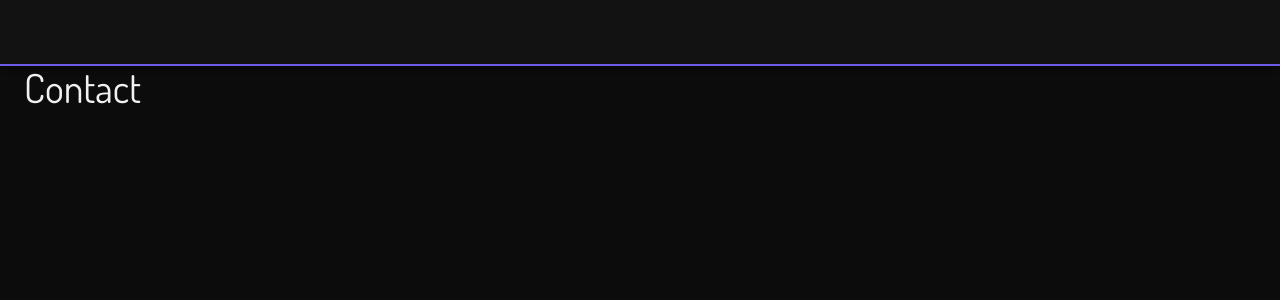
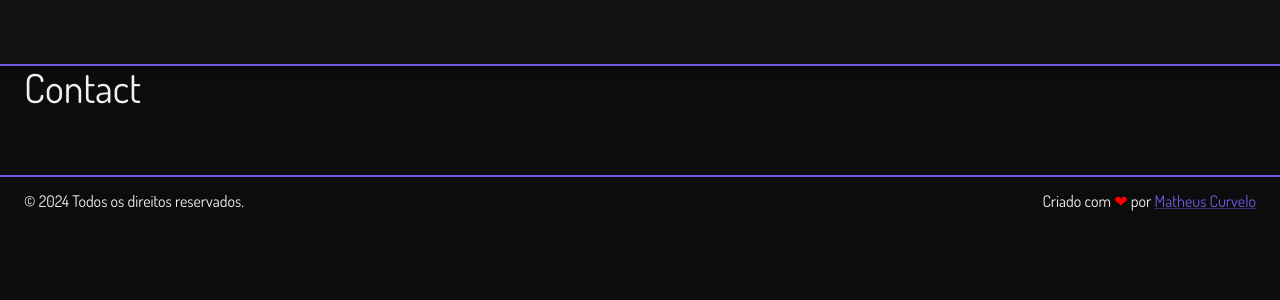
Before and after one commit to matheus-curvelo/portfolio, a React (Create React App) app: page /contato in a window 1280 px wide. Shown: the top 300 px of the page. Built offline with nearby package versions, Linux system fonts and the light colour scheme.

Commit message:
Criando componente footer + ajustes

```diff
--- a/src/App.tsx
+++ b/src/App.tsx
@@ -1,7 +1,8 @@
-import React, { useState, useMemo, useEffect } from 'react';
+import React, { useState, useMemo } from 'react';
 import { BrowserRouter as Router, Routes, Route } from 'react-router-dom';
 import { CssBaseline, ThemeProvider } from '@mui/material';
 import Header from './components/Common/Header';
+import Footer from './components/Common/Footer';
 import Home from './pages/Home';
 import Sobre from './pages/About';
 import Projetos from './pages/Projects';
@@ -39,6 +40,7 @@ function App() {
           <Route path="/projetos" element={<Projetos />} />
           <Route path="/contato" element={<Contato />} />
         </Routes>
+        <Footer />
       </Router>
     </ThemeProvider>
   );
--- /dev/null
+++ b/src/components/Common/Footer/Footer.scss
@@ -0,0 +1,26 @@
+@import '../../../styles/variables.scss';
+
+#footer {
+    .footer__box {
+        display: flex;
+        justify-content: space-between;
+        text-align: center;
+        flex-direction: column-reverse;
+
+        @media (min-width: $sm) {
+            flex-direction: row;
+        }
+
+        p {
+            margin: .75rem 0;
+
+            @media (max-width: $sm) {
+                margin: .5rem 0;
+            }
+
+            .red {
+                color: red;
+            }
+        }
+    }
+}
--- /dev/null
+++ b/src/components/Common/Footer/Footer.tsx
@@ -0,0 +1,31 @@
+import React from "react";
+import {Box, Link, Container} from "@mui/material";
+import "./Footer.scss";
+import "animate.css";
+
+const Footer: React.FC = () => {
+  return (
+    <Box
+      id="footer"
+      component="footer"
+      sx={{
+        borderTop: 2,
+        borderColor: "primary.main",
+      }}>
+      <Container maxWidth="xl">
+        <Box
+          className="footer__box"
+          >
+          <Box component="p">
+            &copy; {new Date().getFullYear()} Todos os direitos reservados.
+          </Box>
+          <Box component="p">
+            Criado com <Box component="span" className="red">❤</Box> por <Link target="_blank" href="https://github.com/matheus-curvelo" rel="noreferrer">Matheus Curvelo</Link>
+          </Box>
+        </Box>
+      </Container>
+    </Box>
+  );
+};
+
+export default Footer;
--- /dev/null
+++ b/src/components/Common/Footer/index.ts
@@ -0,0 +1 @@
+export { default } from './Footer';
--- a/src/components/Common/Header/Header.scss
+++ b/src/components/Common/Header/Header.scss
@@ -6,10 +6,6 @@
         justify-content: space-between;
         gap: 1.5rem;
         width: 100%;
-
-        @media (max-width: 900px) {
-
-        }
 
         .header__links,
         .header__icons {
@@ -24,8 +20,3 @@
         }
     }
 }
-
-
-.toolbar-area {
-    padding: 0 !important;
-}
```
Also changed, not shown: src/styles/variables.scss (line endings or trailing spaces).
